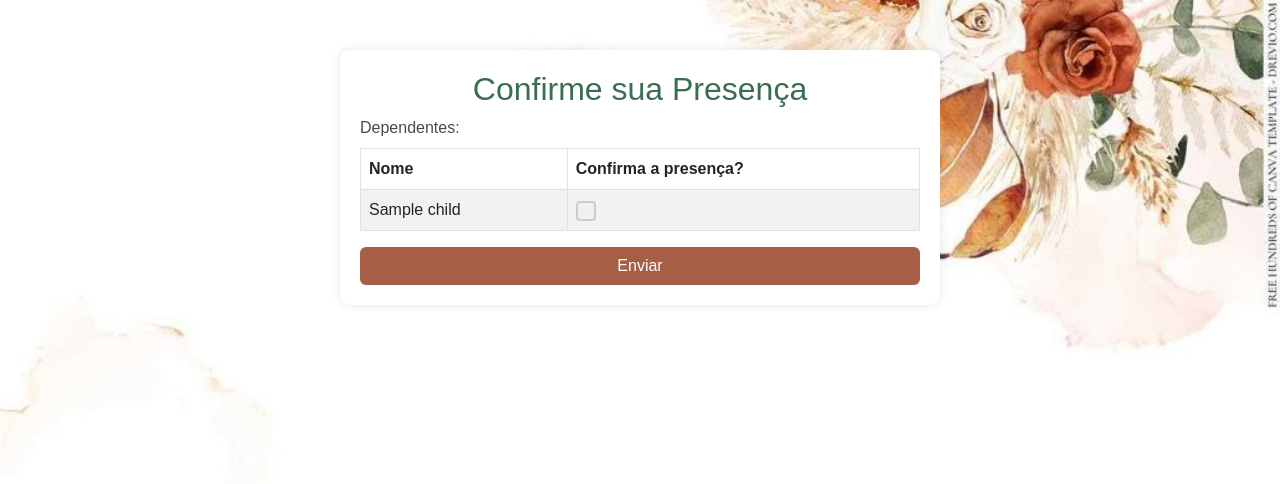
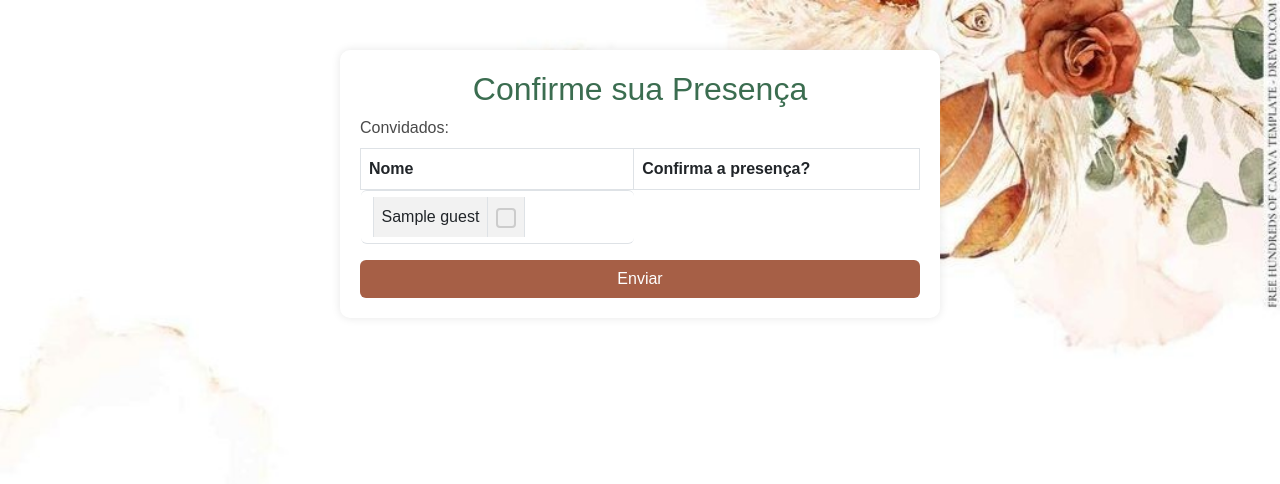
Before and after one commit to feliperocha00/confirmyourpresence, a Django app: template main/templates/confirm.html in a window 1280 px wide. Shown: the top 484 px of the page. Run offline with Django 5.2, Linux system fonts and the light colour scheme; tables that the repository leaves empty hold one stand-in row (values such as "Sample post"); the template is opened without the code that fills it: values that come from a table or form of the project are taken from there, most other values are stand-ins (such as "Sample title", 1, 10 or a date in 2020).

Commit message:
[TODO] form-control breaks the view and did not show guests in submit function

```diff
--- a/main/templates/confirm.html
+++ b/main/templates/confirm.html
@@ -90,22 +90,9 @@
         <h2>Confirme sua Presença</h2>
         <form method="post" class="text-start"  action="{% url 'confirm_presence' %}">
             {% csrf_token %}
-
-            <!-- <div class="mb-3" style="gap: 10px;">
-                <label for="nome" class="form-label">Nome:</label>
-                <input type="text" id="nome" name="nome" class="form-control" readonly value="{{ guest.name }}">
-            </div>
             <div class="mb-3">
-                <label for="checkbox" class="form-label">Confirma a presença?</label>
-                <label name="checkbox" class="custom-checkbox" style="padding-left: 10px;">
-                    <input type="checkbox" {% if confirmation.confirm %}checked{% endif %}>
-                    <span></span>
-                </label>
-            </div> -->
-            <!-- {% if childs.count > 0  %} -->
-            <div class="mb-3">
-                <label for="dependents" class="form-label">Dependentes:</label>
-                <table class="table table-bordered table-striped" name="dependents">
+                <label for="guests" class="form-label">Convidados:</label>
+                <table class="table table-bordered table-striped" name="guests">
                     <thead>
                         <tr>
                             <th>Nome</th>
@@ -113,9 +100,10 @@
                         </tr>
                     </thead>
                     <tbody>
-                        {% for child in childs %}
-                        <tr>
-                            <td>{{ child.name }}</td>
+                        {% for guest in guests %}
+                        <!-- TODO: form-control breaks the view and did not show guests in submit function -->
+                        <tr class="form-control">
+                            <td>{{ guest.name }}</td>
                             <td>
                                 <label class="custom-checkbox">
                                     <input type="checkbox">
@@ -127,7 +115,6 @@
                     </tbody>
                 </table>
             </div>
-            <!-- {% endif %} -->
 
 
             <button type="submit" class="btn btn-custom w-100">Enviar</button>
```
